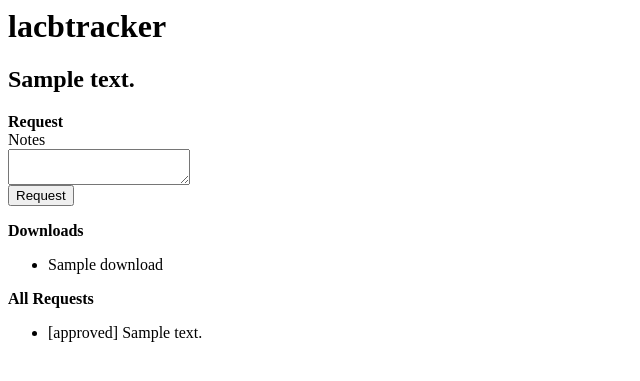
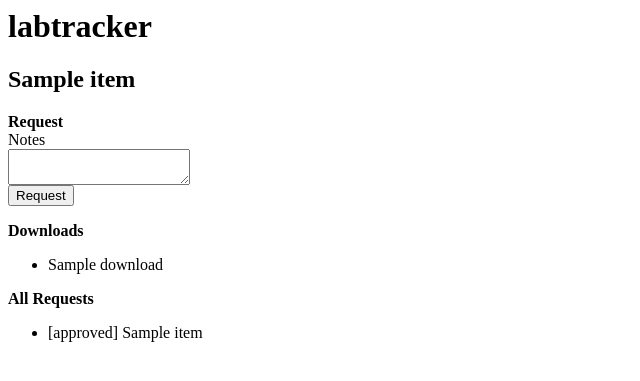
Before and after one commit to danielstjules/labtracker, a Django app: template labtracker/templates/labtracker/detail.html in a window 1280 px wide. Shown: the top 381 px of the page, without its empty margins (0-640 px from the left). Run offline with Django 3.2, Linux system fonts and the light colour scheme; the template is opened without the code that fills it: values that come from a table or form of the project are taken from there, others are empty; tables that the repository leaves empty hold one stand-in row (values such as "Sample post").

Commit message:
small changes

```diff
--- a/labtracker/admin.py
+++ b/labtracker/admin.py
@@ -6,7 +6,7 @@ class DownloadInline(admin.StackedInline):
     extra = 1
 
 class ItemAdmin(admin.ModelAdmin):
-    list_display = ('description', 'location', 'local_num')
+    list_display = ('name', 'location', 'local_num')
     inlines = [DownloadInline]
 
 class RequestAdmin(admin.ModelAdmin):
--- a/labtracker/models.py
+++ b/labtracker/models.py
@@ -4,18 +4,18 @@ from django.utils import timezone
 from django.contrib.auth.models import User
 
 class Item(models.Model):
+    name = models.CharField(max_length=50)
     location = models.CharField(max_length=100, blank=True)
+    local_num = models.CharField(max_length=50, blank=True)
     company = models.CharField(max_length=100, blank=True)
-    local_num = models.CharField(max_length=50, blank=True)
     part_num = models.CharField(max_length=50, blank=True)
     serial_num = models.CharField(max_length=50, blank=True)
     asset_num = models.CharField(max_length=50, blank=True)
-    description = models.CharField(max_length=50) # name/description
     notes = models.TextField(blank=True)
     views = models.PositiveSmallIntegerField(default=0)
 
     def __unicode__(self):
-        return self.description
+        return self.name
 
 class Download(models.Model):
     item = models.ForeignKey(Item)
--- a/labtracker/templates/labtracker/base.html
+++ b/labtracker/templates/labtracker/base.html
@@ -3,7 +3,7 @@
         <title>{% block title %} labtracker{% endblock %}</title>
     </head>
     <body>
-        <h1>lacbtracker</h1>
+        <h1>labtracker</h1>
         {% block content %}
 
         {% endblock %}
--- a/labtracker/templates/labtracker/detail.html
+++ b/labtracker/templates/labtracker/detail.html
@@ -1,8 +1,8 @@
 {% extends 'base.html' %}
-{% block title %}{{ item.description }}{% endblock %}
+{% block title %}{{ item.name }}{% endblock %}
 
 {% block content %}
- <h2>{{ item.description }}</h2>
+ <h2>{{ item.name }}</h2>
 
 {% if error_message %}<p><strong>{{ error_message }}</strong></p>{% endif %}
 
--- a/labtracker/templates/labtracker/index.html
+++ b/labtracker/templates/labtracker/index.html
@@ -1,11 +1,11 @@
 {% extends 'base.html' %}
-{% block title %}{{ post.title }}{% endblock %}
+{% block title %}{{ item.name }}{% endblock %}
 
 {% block content %}
     {% if latest_item_list %}
     <ul>
     {% for item in latest_item_list %}
-        <li><a href="/labtracker/{{ item.id }}/">{{ item.description }}</a></li>
+        <li><a href="/labtracker/{{ item.id }}/">{{ item.name }}</a></li>
     {% endfor %}
     </ul>
 {% else %}
```
